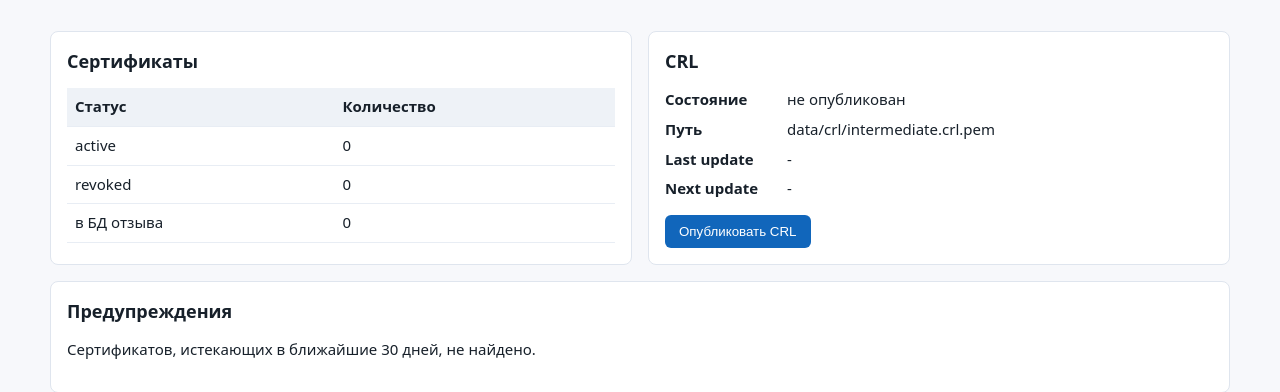
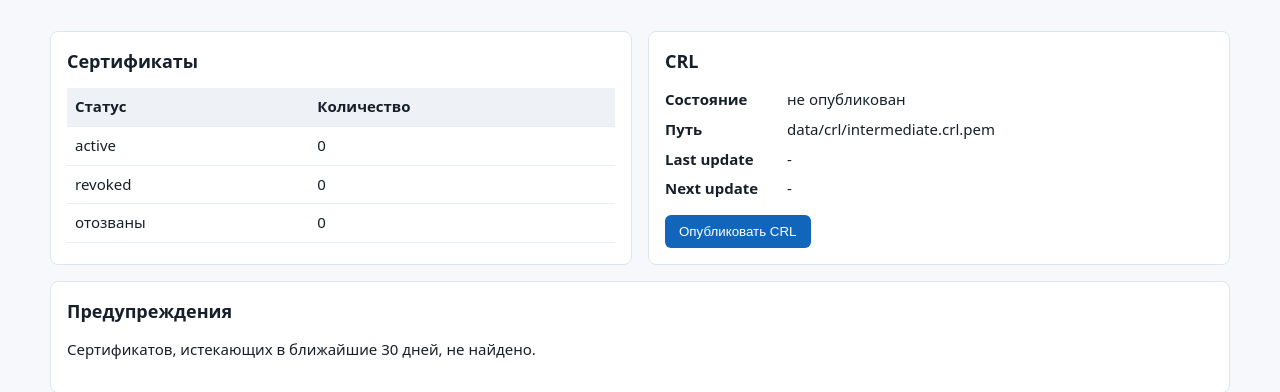
Before and after one commit to Tap4anskiy/pkica, a FastAPI app: page / in a window 1280 px wide. Shown: the part 675-1067 px from the top of the page. Run offline with FastAPI, Linux system fonts and the light colour scheme.

Commit message:
Use friendlier revoked label on dashboard

```diff
--- a/pkica/web/templates/dashboard.html
+++ b/pkica/web/templates/dashboard.html
@@ -72,7 +72,7 @@
       <tr><th>Статус</th><th>Количество</th></tr>
       <tr><td>active</td><td>{{ status.certificate_stats.get("issued", 0) }}</td></tr>
       <tr><td>revoked</td><td>{{ status.certificate_stats.get("revoked", 0) }}</td></tr>
-      <tr><td>в БД отзыва</td><td>{{ status.revocations_total }}</td></tr>
+      <tr><td>отозваны</td><td>{{ status.revocations_total }}</td></tr>
     </table>
   </article>
 
```
